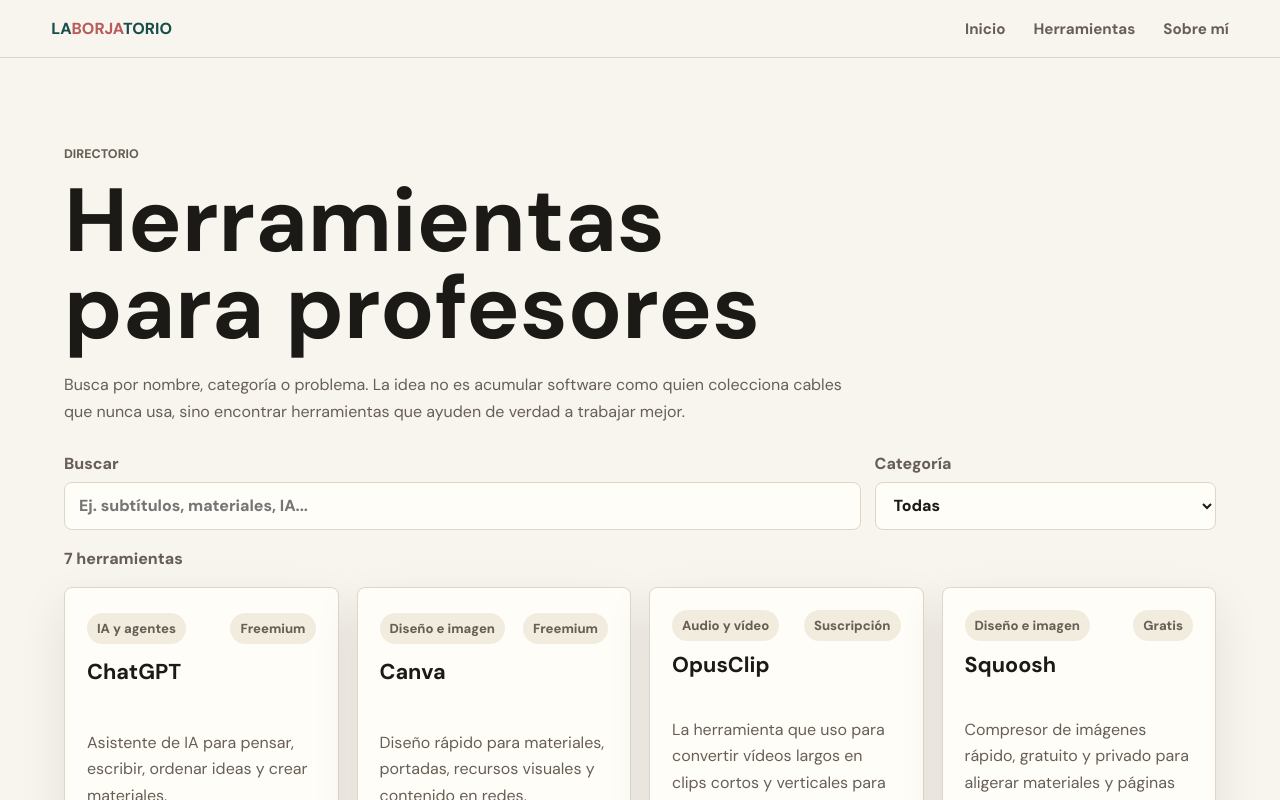
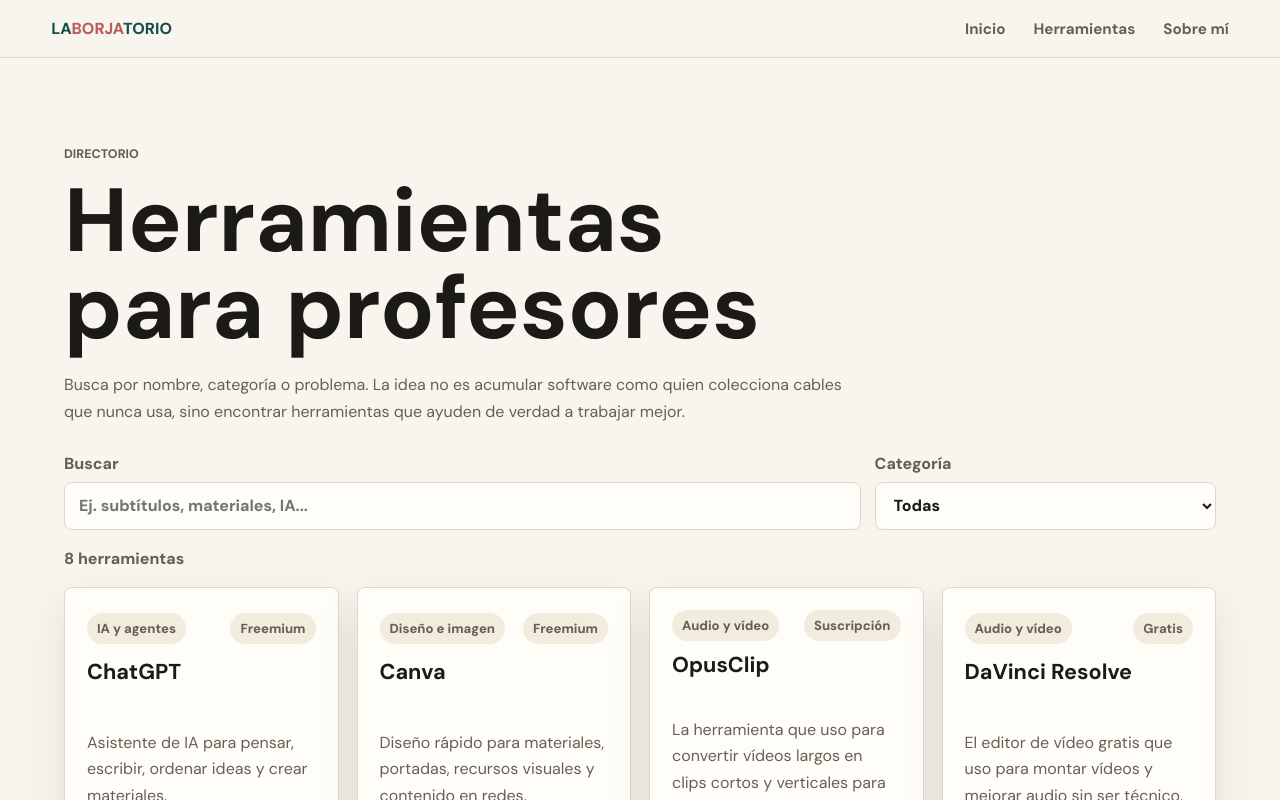
Before and after one commit to boreas77/laborjatorio, a Next.js app: page /herramientas in a window 1280 px wide. Shown: the top 800 px of the page. Built offline with nearby package versions, Linux system fonts and the light colour scheme.

Commit message:
Publica ficha DaVinci Resolve

```diff
--- a/src/data/tools.ts
+++ b/src/data/tools.ts
@@ -27,10 +27,17 @@
   url?: string;
 };
 
+export type ToolFaq = {
+  question: string;
+  answer: string;
+};
+
 export type Tool = {
   name: string;
   slug: string;
   title?: string;
+  metaDescription?: string;
+  keywords?: string[];
   tagline: string;
   category: string;
   subcategories: string[];
@@ -58,6 +65,7 @@
   priceRows?: ToolPriceRow[];
   priceNote?: string;
   alternativeDetails?: ToolAlternativeDetail[];
+  faqs?: ToolFaq[];
   cta?: string;
 };
 
@@ -247,6 +255,128 @@
     ],
     cta:
       "Si quieres ver cómo convierto contenido largo en piezas más pequeñas para redes, en borjaprofe.com voy contando estas pruebas con calma."
+  },
+  {
+    name: "DaVinci Resolve",
+    slug: "davinci-resolve-editor-video-gratis-profesores",
+    title: "DaVinci Resolve: el editor de vídeo gratis con el que edito siendo profe (y no técnico)",
+    metaDescription:
+      "Por qué edito mis vídeos y mi audio con DaVinci Resolve siendo profe y sin ser técnico: el editor de vídeo gratis que me hizo dejar Premiere, lo bueno y lo que me irrita.",
+    keywords: [
+      "DaVinci Resolve",
+      "editor de vídeo gratis",
+      "editar vídeos para clases",
+      "software para profesores",
+      "edición de audio"
+    ],
+    tagline:
+      "El editor de vídeo gratis que uso para montar vídeos y mejorar audio sin ser técnico.",
+    category: "Audio y vídeo",
+    subcategories: ["vídeo", "audio", "contenido", "editor de vídeo", "software gratuito"],
+    pricing: "gratis",
+    officialUrl: "https://www.blackmagicdesign.com/products/davinciresolve",
+    hasAffiliate: false,
+    myUseCase:
+      "Lo uso desde al menos 2020 para editar vídeos y audio de clase, materiales y contenido sin pagar una suscripción ni depender de Premiere.",
+    bestFor: [
+      "Profes online que necesitan editar vídeos sin pagar una suscripción",
+      "Profes de idiomas que quieren cuidar el audio de sus materiales",
+      "Profes de español que graban explicaciones, clases o contenido",
+      "Creadores educativos que quieren una herramienta seria, gratis y legal"
+    ],
+    notFor: [
+      "Quien busca el editor más ligero para un ordenador modesto",
+      "Quien solo necesita cortar un vídeo muy simple una vez al año",
+      "Quien quiere comparar editores profesionales en profundidad"
+    ],
+    pros: [
+      "La versión gratuita es muy completa.",
+      "Incluye recursos suficientes para editar vídeo y audio sin comprar extras.",
+      "Permite mejorar el audio sin ser técnico de sonido.",
+      "Evita pagar otra suscripción mensual.",
+      "Me hizo dejar Premiere porque cubría mis necesidades igual o mejor."
+    ],
+    cons: [
+      "Al principio puede resultar un poco abrumador.",
+      "Consume bastantes recursos del ordenador.",
+      "Si tienes muchas pestañas y programas abiertos, se nota.",
+      "No he probado la versión Studio, así que no comparo desde experiencia propia."
+    ],
+    alternatives: ["Adobe Premiere Pro", "CapCut", "Final Cut Pro"],
+    rating: 5,
+    difficulty: "media",
+    status: "importante",
+    updatedAt: "2026-06-04",
+    intro:
+      "DaVinci Resolve es el editor de vídeo que uso para montar vídeos de clase, materiales y contenido sin ser editor profesional. Lo uso desde al menos 2020 y lo meto en el Laborjatorio porque resuelve un problema muy concreto: necesito editar esto, quiero que se vea y suene limpio, y no quiero pagar otra suscripción.",
+    whatItDoes:
+      "DaVinci Resolve es un programa de Blackmagic Design para editar vídeo, audio, color y posproducción. En el mundo profesional se usa para trabajos muy serios, pero su versión gratuita ya es más que suficiente para un profesor que necesita montar vídeos claros, mejorar audio y preparar contenido educativo sin entrar en una cadena de plugins y pagos extra.",
+    howIUseIt:
+      "Lo uso siendo profe, no técnico. No vengo del mundo del vídeo: vengo del mundo de las clases. Para mí la clave es que puedo editar un vídeo, limpiar el audio y dejar una pieza decente sin sentir que estoy delante de un programa reservado a gente con bata de posproducción. Antes usaba Premiere en una versión pirateada. Era pobre, no me juzgues. Cambié porque DaVinci era gratis, legal y cubría mis necesidades igual o mejor.",
+    teacherUseCases: [
+      "Editar tutoriales, explicaciones grabadas o clases asíncronas.",
+      "Mejorar el audio de materiales donde la pronunciación y la escucha importan.",
+      "Montar vídeos para alumnos sin pagar una suscripción mensual.",
+      "Preparar contenido para YouTube, cursos o redes a partir de grabaciones propias.",
+      "Trabajar vídeo y audio en el mismo programa sin saltar entre cinco herramientas."
+    ],
+    honestVerdict:
+      "DaVinci Resolve cumple lo que necesito como profe, que no es edición de cine: vídeo y audio limpios, sin complicaciones absurdas, sin pagar y sin sentirme un impostor delante de un programa carísimo. Lo uso desde 2020, me hizo dejar Premiere y solo me pide a cambio que mi ordenador respire un poco. Para mí, ese trato es justo. ¿Lo seguiría recomendando hoy? Sí.",
+    importantNotice:
+      "Esta ficha habla desde el uso de la versión gratuita. No he probado DaVinci Resolve Studio, así que cualquier comentario sobre la versión de pago queda como posibilidad, no como experiencia real.",
+    metrics: [
+      { label: "Año aproximado desde el que lo uso", value: "2020" },
+      { label: "Coste de la versión que uso", value: "0 €" },
+      { label: "Afiliación", value: "No" }
+    ],
+    priceRows: [
+      { label: "DaVinci Resolve", value: "Gratis" },
+      { label: "DaVinci Resolve Studio", value: "Versión de pago" },
+      { label: "Cuándo pagaría", value: "Si necesitara una función concreta y fuera pago único" }
+    ],
+    priceNote:
+      "La versión gratuita me cubre. Si algún día necesitara algo más específico, posiblemente invertiría, sobre todo si fuera de pago único. Una suscripción mensual más me da pereza; un pago único útil lo puedo entender.",
+    alternativeDetails: [
+      {
+        name: "Adobe Premiere Pro",
+        description:
+          "Es la alternativa que usaba antes. Cambié porque DaVinci era gratis, legal y suficiente para mi forma de editar."
+      },
+      {
+        name: "CapCut",
+        description:
+          "Puede servir para ediciones sencillas o contenido social, pero esta ficha no nace de una comparación profunda con CapCut."
+      },
+      {
+        name: "Final Cut Pro",
+        description:
+          "Otra opción conocida en edición de vídeo, especialmente en Mac, pero no es una alternativa que valore aquí desde experiencia propia."
+      }
+    ],
+    faqs: [
+      {
+        question: "¿DaVinci Resolve es gratis de verdad?",
+        answer:
+          "Sí. Hay una versión gratuita muy completa que puedes usar sin caducidad. Por encima existe DaVinci Resolve Studio, con funciones más avanzadas."
+      },
+      {
+        question: "¿Sirve si no tengo ni idea de edición?",
+        answer:
+          "Sí. Al principio puede abrumar un poco, pero la interfaz es visual y permite hacer ediciones útiles sin conocimientos técnicos avanzados."
+      },
+      {
+        question: "¿Va lento?",
+        answer:
+          "Puede consumir bastantes recursos. Si tu ordenador va justo o trabajas con muchos programas abiertos, es posible que lo notes."
+      },
+      {
+        question: "¿Es mejor que Premiere?",
+        answer:
+          "Para lo que hago yo como profesor, me cumple igual o mejor y encima es gratis y legal. Para edición profesional pesada, esa comparación ya no la hago yo."
+      }
+    ],
+    cta:
+      "Si quieres que te cuente estas movidas de herramientas con más calma, te las cuento en borjaprofe.com."
   },
   {
     name: "Squoosh",
```
Also changed, not shown: src/app/herramientas/[slug]/page.tsx (+22 -2 lines).
